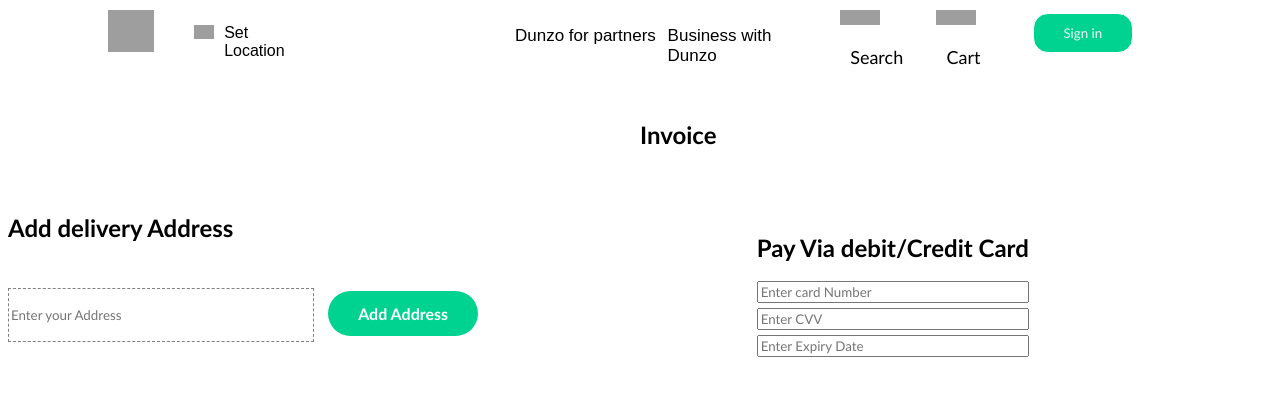
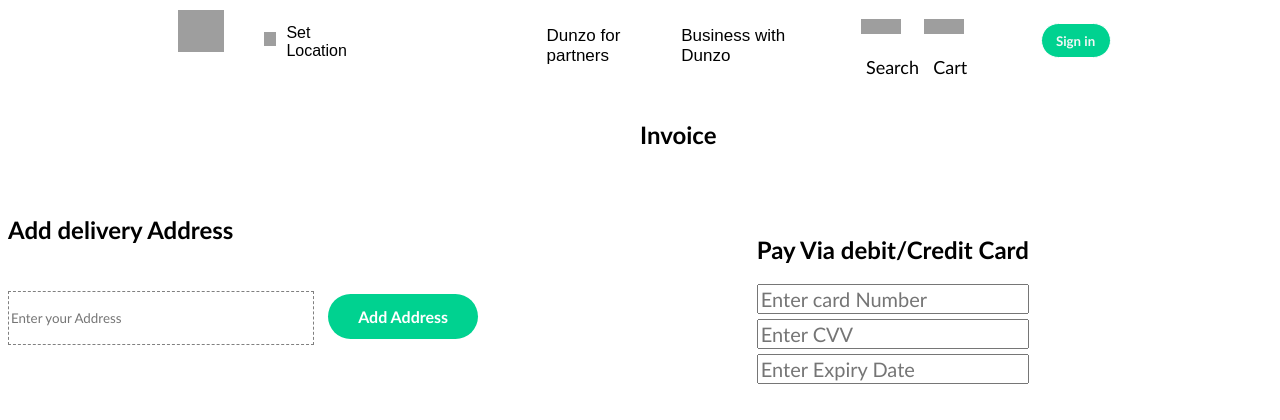
Before and after one commit to Moulik98/Dunzo_clone, a plain HTML site: page cart.html in a window 1280 px wide. Drawn offline with Linux system fonts and the light colour scheme; grey boxes are pictures that could not be loaded.

Commit message:
completed merging

```diff
--- a/cart.html
+++ b/cart.html
@@ -31,9 +31,9 @@
 
         <div id="display_add">
             <h2>Pay Via debit/Credit Card</h2>
-            <input type="text" placeholder="Enter card Number">
-            <input type="text" placeholder="Enter CVV">
-            <input type="text" placeholder="Enter Expiry Date">
+            <input type="number" placeholder="Enter card Number" class="card ">
+            <input type="number" placeholder="Enter CVV" class="card ">
+            <input type="text" placeholder="Enter Expiry Date" class="card ">
 
         </div>
 
--- a/components/navbar.js
+++ b/components/navbar.js
@@ -5,7 +5,8 @@
             <img class="dunzo-img" onclick="window.location.href=''" src="https://resources.dunzo.com/web-assets/prod/_next/static/images/logo-4d2d81aefcf296bc100d9edc114c2ea5.png" alt="">
         </div>
         <div class="location-div">
-            <img id="location-icon" src="https://www.pinclipart.com/picdir/big/391-3913630_new-training-location-green-location-icon-png-clipart.png" alt="">
+        <span>
+            <img id="location-icon" src="https://www.pinclipart.com/picdir/big/391-3913630_new-training-location-green-location-icon-png-clipart.png" alt=""></span>
             <p class="location-tag" onclick="window.location.href=''">Set Location</p>
         </div>
     </div>
@@ -17,7 +18,7 @@
         <p class="Hover-class">Business with Dunzo</p>
     </div>
     <div class="search-div">
-        <img id="search-icon" src="https://th.bing.com/th/id/OIP.UcEnmjkins9Evx4EGa6PIgHaHa?w=213&h=213&c=7&r=0&o=5&dpr=1.25&pid=1.7" alt="">
+        <img id="search-icon" src="https://media.istockphoto.com/vectors/icon-search-logo-design-universal-business-social-media-vector-id995577016?k=6&m=995577016&s=170667a&w=0&h=CmeJfTL2uLuleqE-gmJ7nFC1zKE3q9QakSCZXAf0Wzs=" alt="">
         <p class="Hover-class">Search</p>
     </div>
     <div class="cart-div">
@@ -25,7 +26,7 @@
         <p class="Hover-class">Cart</p>
     </div>
     <div class="signin-div">
-        <button id="signIn-button">Sign in</button>
+    <a href="./signin.html"><button id="signIn-button">Sign in</button></a>
     </div>
     </div>
 
--- a/styles/cart.css
+++ b/styles/cart.css
@@ -12,7 +12,9 @@
   text-align: center;
 
 }
-
+.card {
+   font-size: 20px;
+}
 
 #btn_fruit{
 border: 1px solid gray;
--- a/styles/navbar.css
+++ b/styles/navbar.css
@@ -4,11 +4,11 @@
 #navbar-R{
      /* border: 1px solid black;  */
     height: 70px;
-    width: 100%;
+    width: 90%;
     display: flex;
     position: absolute;
     margin-top: -100px;
-    margin-left: -10px;
+    margin-left: 60px;
 
 }
 .first-div{
@@ -44,8 +44,8 @@
 }
 #location-icon{
     height: 20%;
-    width: 14%;
-    margin-top: 25px;
+    width: 28%;
+    margin-top: 32px;
     margin-left: 30px;
 }
 .location-tag{
@@ -74,7 +74,12 @@
     height: 100%;width: 18%;/*border: 1px solid rgb(29, 8, 85)*/;
 }
 #search-icon{
-    height: 15px;width: 40px;margin-top: 10px;
+
+    height: 15px;width: 40px;margin-top: 19px;
+    margin-bottom: 1px;margin-left: 25px;
+    /* border: 1px solid rgb(29, 8, 85) */
+
+
 }
 .partners-div>p{
     margin-top: 26px;font-family: sans-serif;font-size: 17px;
@@ -83,17 +88,21 @@
     margin-top: 26px;font-family: sans-serif;font-size: 17px;
 }
 .search-div>p{
-    font-size: 18px;margin-left: 10px;
+    font-size: 18px;margin-left: 30px;
+    margin-bottom: 90px;
 }
 .cart-div>p{
     font-size: 18px;margin-left: 10px;
 }
 #cart-icon{
-    height: 15px;width: 40px;margin-top: 10px;
+    height: 15px;width: 40px;margin-top: 19px;
+    margin-bottom: 1px;margin-left: 1px;
+
 }
 #signIn-button{
-    color: rgb(244, 247, 247);background-color:rgb(0,210,144);height: 40px;width: 100px;
-    margin:13px 0px 0px 20px;border-radius: 15px;border: 1px solid white;
+    color: rgb(244, 247, 247);background-color:rgb(0,210,144);height: 35px;width: 70px;
+    margin:23px 0px 0px 50px;border-radius: 25px;border: 1px solid white;
+    font-weight: bolder;
 }
 .Hover-class:hover{
     color: aqua;cursor: pointer;
--- a/styles/signin.css
+++ b/styles/signin.css
@@ -18,6 +18,7 @@
     height: 13%;width: 100%;
     /* border: 1px solid blue; */
     display: flex;
+
 }
 #condition-div{
     height: 10%;width: 100%;
@@ -76,8 +77,10 @@
     color: rgb(46, 45, 45);font-size: 23px;margin: 10px 0px 10px 0px;
 }
 #mobile_Num{
-    height: 85%;width: 350px;
+    height: 55%;width: 350px;
      border: 1px solid rgb(248, 248, 252);
+     font-size: 20px;
+     margin-top: 5px;
 }
 #number-div:hover{
  border: 1px solid rgb(0,210,144);
```
Also changed, not shown: Groceries.html (+2 -3 lines), Groceries_cart.html (+2 -3 lines), otp.html (+1 -1 lines), styles/otp.css (+12 -10 lines), index.html (renamed from footer.html), navbar.html (line endings or trailing spaces).
